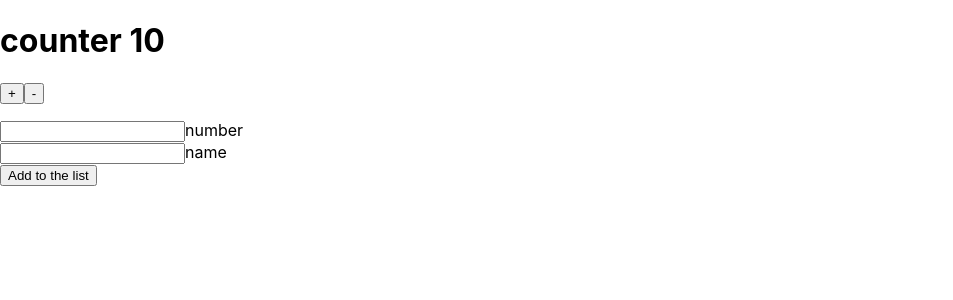
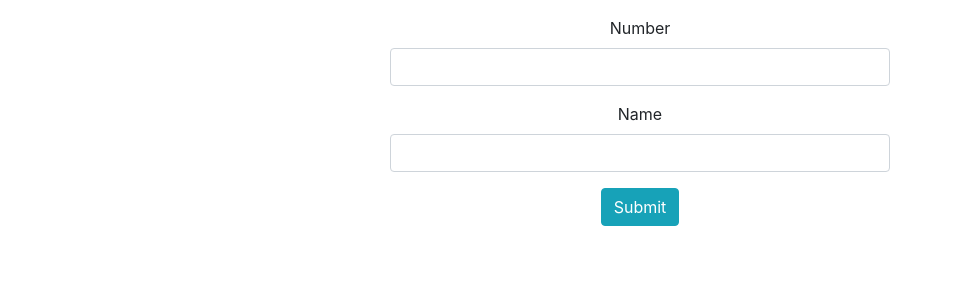
Before and after one commit to Tuwaiq-NET01/HW_Week11_Day01_React_Redux, a React (Create React App) app: page / in a window 1280 px wide. Shown: the top 300 px of the page, without its empty margins (0-953 px from the left). Built offline with nearby package versions, Linux system fonts and the light colour scheme.

Commit message:
Ahmed Almutairi

```diff
--- a/package.json
+++ b/package.json
@@ -6,7 +6,10 @@
     "@testing-library/jest-dom": "^5.14.1",
     "@testing-library/react": "^11.2.7",
     "@testing-library/user-event": "^12.8.3",
+    "bootstrap": "^4.6.0",
+    "npm": "^7.19.1",
     "react": "^17.0.2",
+    "react-bootstrap": "^1.6.1",
     "react-dom": "^17.0.2",
     "react-redux": "^7.2.4",
     "react-scripts": "4.0.3",
--- a/src/App.js
+++ b/src/App.js
@@ -1,57 +1,73 @@
 import { useSelector, useDispatch } from 'react-redux'
-import { increment, decrement, contactAdded } from './action';
+import { contactAdded,contactDeleted,contactEdited } from './action';
 import { useState } from 'react'
+import Form from './Form';
 
 function App() {
-  const counter = useSelector(state => state.counter)
   const contactlist = useSelector(state => state.contactlist)
-  const [phone, setPhone] = useState({})
+
+  const [contact, setContact] = useState({})
+  const [isEdit, setIsEdit] = useState(false)
+  const [index, setindex] = useState()
+
+  const [NameValue, setNameValue] = useState('')
+  const [NumberValue, setNumberValue] = useState('')
   const dispatch = useDispatch();
+
+
+
   const handelChange = (event) => {
     const att = event.target.name
     const value = event.target.value
-    const updatedValue = { ...phone }
+    const updatedValue = { ...contact }
     updatedValue[att] = value
     console.log("updatedValue", updatedValue);
-    setPhone(updatedValue)
-
+    setContact(updatedValue)
   }
 
 
   const handelSubmit = (event) => {
     event.preventDefault()
-    dispatch(contactAdded(phone))
+
+    !isEdit ? dispatch(contactAdded(contact)) :
+     dispatch(contactEdited({"index":index,"name":contact.name,"number":contact.number}))
+
+     setIsEdit(false)
   }
+
+  const DeleteContact=(index)=>{
+
+   dispatch(contactDeleted(index))
+  }
+
+  const EditedContact=(index,item)=>{
+    setindex(index)
+    setNameValue(item.name)
+    setNumberValue(item.number)
+    setIsEdit(true)
+   }
+
   return (
     <div >
-      <h1>counter {counter}</h1>
-
-      <button onClick={() => dispatch(increment(2))}>+</button>
-      <button onClick={() => dispatch(decrement())}>-</button>
+    <center>
 
       <ul>{contactlist.map((item, index) => {
         return (
           <div key={index}>
-            <li>name {item.name} number {item.number}</li>
 
+
+            <h3>Name: <br/> {item.name}</h3>
+            <h4>Number: <br/> {item.number}</h4>
+            { !isEdit? <div><button  className="btn btn-danger" onClick={()=>DeleteContact(index)}>Delete Contact</button>
+            <button className="btn btn-warning" onClick={()=>EditedContact(index,item)}>Edit Contact</button></div>:null}
           </div>
         )
       })}</ul>
 
-      <form onSubmit={handelSubmit}>
-        <label>
-          <input type="text" name="number" onChange={handelChange} />
-                number</label>
-        <br />
-        <label>
-          <input type="text" name="name" onChange={handelChange} />
-                name</label>
-        <br />
-        <div>
-          <input type="submit" value="Add to the list" />
-        </div>
-      </form>
+      {!isEdit?  <Form   handelChange={handelChange} handelSubmit={handelSubmit} buttonString={"Add to the list"}/> :
+      <Form NameValue={NameValue} NumberValue={NumberValue} handelChange={handelChange} handelSubmit={handelSubmit} buttonString={"Edit Contact"}/>}
 
+     </center>
     </div>
   );
 }
--- /dev/null
+++ b/src/Form.js
@@ -0,0 +1,21 @@
+import React from 'react'
+
+export default function Form(props) {
+  //const name = ()=> props.NameValue ? props.NameValue: null
+  return (
+    <div >
+
+      <form onSubmit={props.handelSubmit} className="m-auto" style={{ width: 500 + 'px' }}>
+        <div className="mb-3">
+          <label for="exampleInputEmail1" className="form-label" >Number </label>
+          <input name="number" placeholder={props.NumberValue} onChange={props.handelChange} type="text" className="form-control" id="exampleInputEmail1" aria-describedby="emailHelp" />
+        </div>
+        <div className="mb-3">
+          <label for="exampleInputPassword1" className="form-label">Name </label>
+          <input type="text" name="name" placeholder={props.NameValue} onChange={props.handelChange} type="text" className="form-control" id="exampleInputPassword1" />
+        </div>
+        <button type="submit" className="btn btn-info">Submit</button>
+      </form>
+    </div>
+  )
+}
--- a/src/action/index.js
+++ b/src/action/index.js
@@ -15,3 +15,17 @@ export const contactAdded = (arg) => {
         payload: arg
     }
 }
+
+export const contactDeleted = (arg) => {
+    return {
+        type: "contactDeleted",
+        payload: arg
+    }
+}
+
+export const contactEdited = (arg) => {
+    return {
+        type: "contactEdited",
+        payload: arg
+    }
+}
--- a/src/index.js
+++ b/src/index.js
@@ -6,6 +6,8 @@ import reportWebVitals from './reportWebVitals';
 import { createStore } from "redux";
 import allReducers from './reducers'
 import { Provider } from 'react-redux';
+import 'bootstrap/dist/css/bootstrap.min.css';
+
 const initialState = {
   counter: 10,
 }
--- a/src/reducers/contactlist.js
+++ b/src/reducers/contactlist.js
@@ -1,6 +1,7 @@
 export default function contactlist(state = [], action) {
     switch (action.type) {
         case "contactAdded":
+
             return [
                 ...state, {
                     number: action.payload.number,
@@ -8,6 +9,19 @@ export default function contactlist(state = [], action) {
 
                 }
             ]
+        case "contactDeleted":
+
+                console.log(state);
+                return state.filter(({ name },index) => index !== action.payload);
+
+        case "contactEdited":
+
+        return state.map(
+            (content, i) => i === action.payload.index ?({...content, number: action.payload.number,
+                                                   name: action.payload.name
+            } )
+                                    : content)
+
         default:
             return state
     }
--- a/src/reducers/counter.js
+++ /dev/null
@@ -1,12 +0,0 @@
-const counter = (state = null, action) => {
-    switch (action.type) {
-        case "INCREMENT": // this called from the action
-            // return state + 1
-            return state + action.payload;
-        case "DECREMENT":
-            return state - 1;
-        default:
-            return state;
-    }
-};
-export default counter;
--- a/src/reducers/index.js
+++ b/src/reducers/index.js
@@ -1,16 +1,10 @@
 
-import counterReducer from "./counter"
-import loggedReducer from './isLogged'
 import contactlist from './contactlist'
 
 import { combineReducers } from 'redux'
 
 const allReducers = combineReducers({
-    counter: counterReducer,
-    logged: loggedReducer,
-    contactlist,
-
-
+    contactlist
 })
 
 export default allReducers;
--- a/src/reducers/isLogged.js
+++ /dev/null
@@ -1,10 +0,0 @@
-const loggedReducer = (state = false, action) => {
-    switch (action.type) {
-        case "SIGN_IN":
-            return !state;
-        default:
-            return state;
-
-    }
-}
-export default loggedReducer;
```
Also changed, not shown: 1 other file (tests, documents, lock files or other folders).
